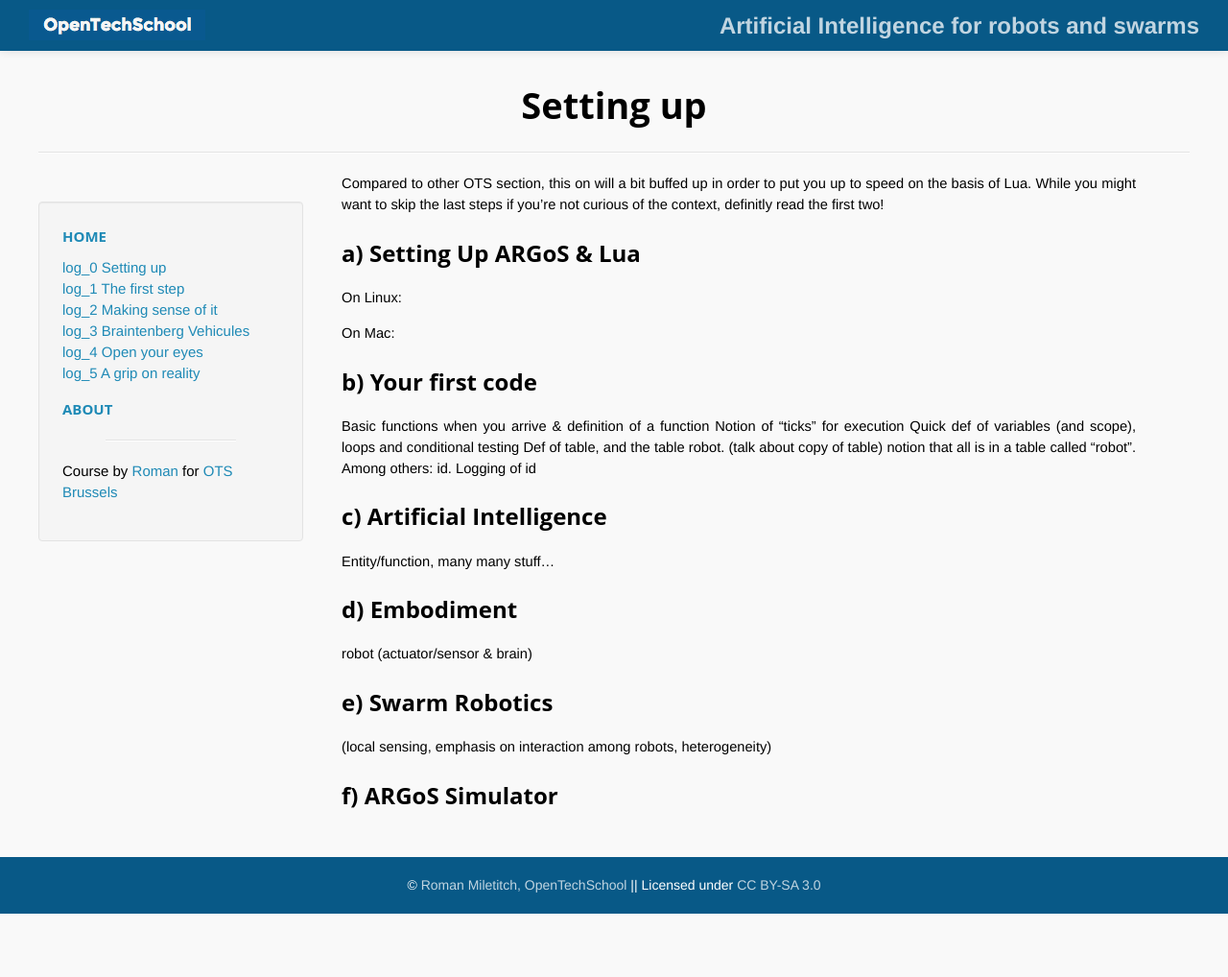
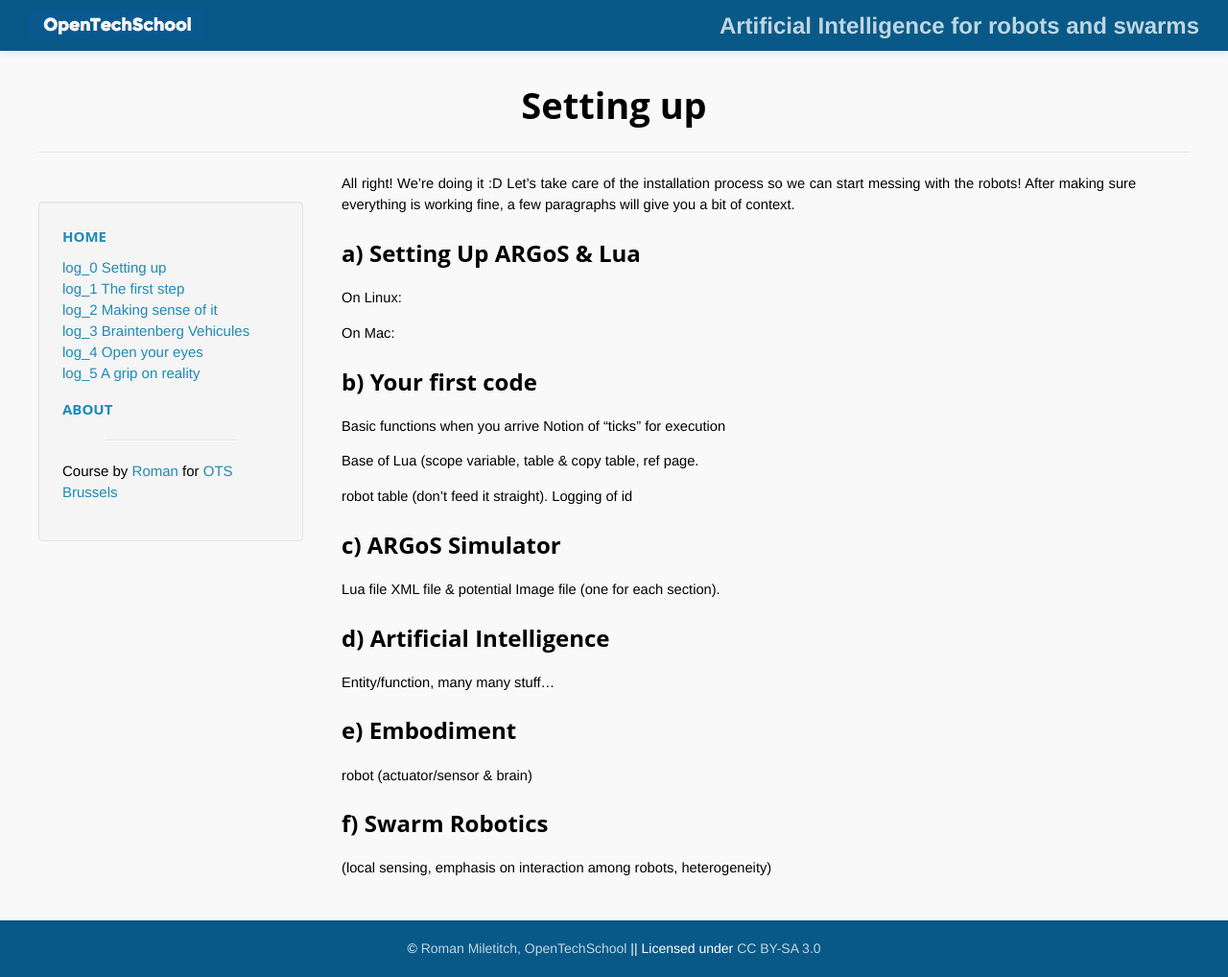
Before and after one commit to OpenTechSchool-Brussels/AI-for-robots-and-swarms, a Jekyll site: the page built from Setting-up.markdown, in a window 1280 px wide. Shown: the whole page at 96% size. Built offline with Jekyll 4.4.1, drawn with Linux system fonts in a browser that asks for light colours; Markdown is read by kramdown in place of the engine named in the settings; before the commit the page ends 952 px from its top, so only the background shows below that.

Commit message:
Update Setting-up.markdown

```diff
--- a/Setting-up.markdown
+++ b/Setting-up.markdown
@@ -5,7 +5,7 @@ num: 0
 
 ---
 
-Compared to other OTS section, this on will a bit buffed up in order to put you up to speed on the basis of Lua. While you might want to skip the last steps if you're not curious of the context, definitly read the first two!
+All right! We're doing it :D Let's take care of the installation process so we can start messing with the robots! After making sure everything is working fine, a few paragraphs will give you a bit of context.
 
 ##a) Setting Up ARGoS & Lua
 
@@ -13,21 +13,28 @@ On Linux:
 
 On Mac:
 
+
 ##b) Your first code
-Basic functions when you arrive & definition of a function
+Basic functions when you arrive
 Notion of "ticks" for execution
-Quick def of variables (and scope), loops and conditional testing
-Def of table, and the table robot. (talk about copy of table)
-notion that all is in a table called "robot". Among others:  id.
-Logging of id
 
-##c) Artificial Intelligence
+Base of Lua (scope variable, table & copy table, ref page.
+
+robot table (don't feed it straight). Logging of id
+
+
+##c) ARGoS Simulator
+Lua file
+XML file & potential Image file (one for each section).
+
+
+##d) Artificial Intelligence
 Entity/function, many many stuff...
 
-##d) Embodiment
+
+##e) Embodiment
 robot (actuator/sensor & brain)
 
-##e) Swarm Robotics
+
+##f) Swarm Robotics
 (local sensing, emphasis on interaction among robots, heterogeneity)
-
-##f) ARGoS Simulator
```
